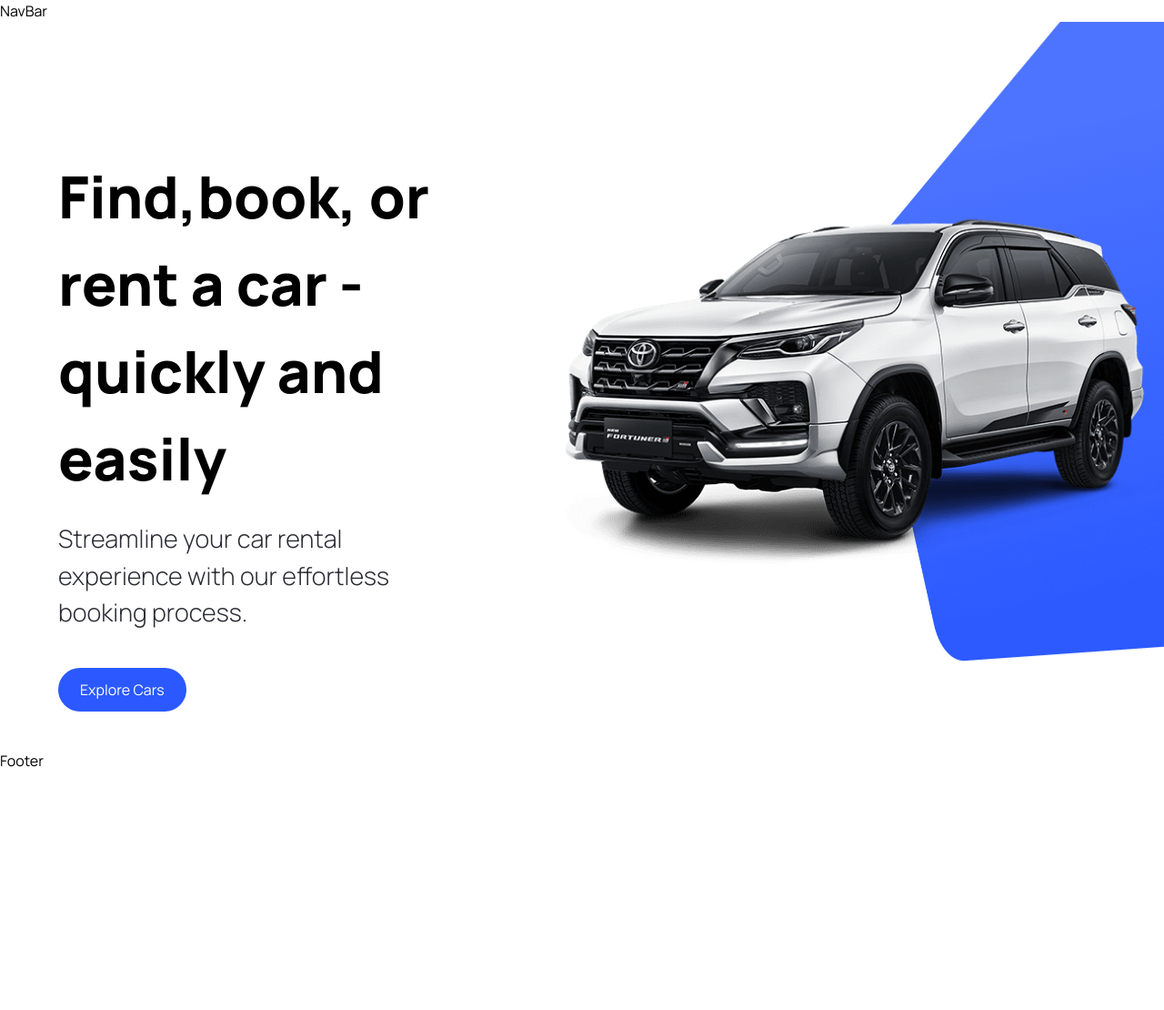
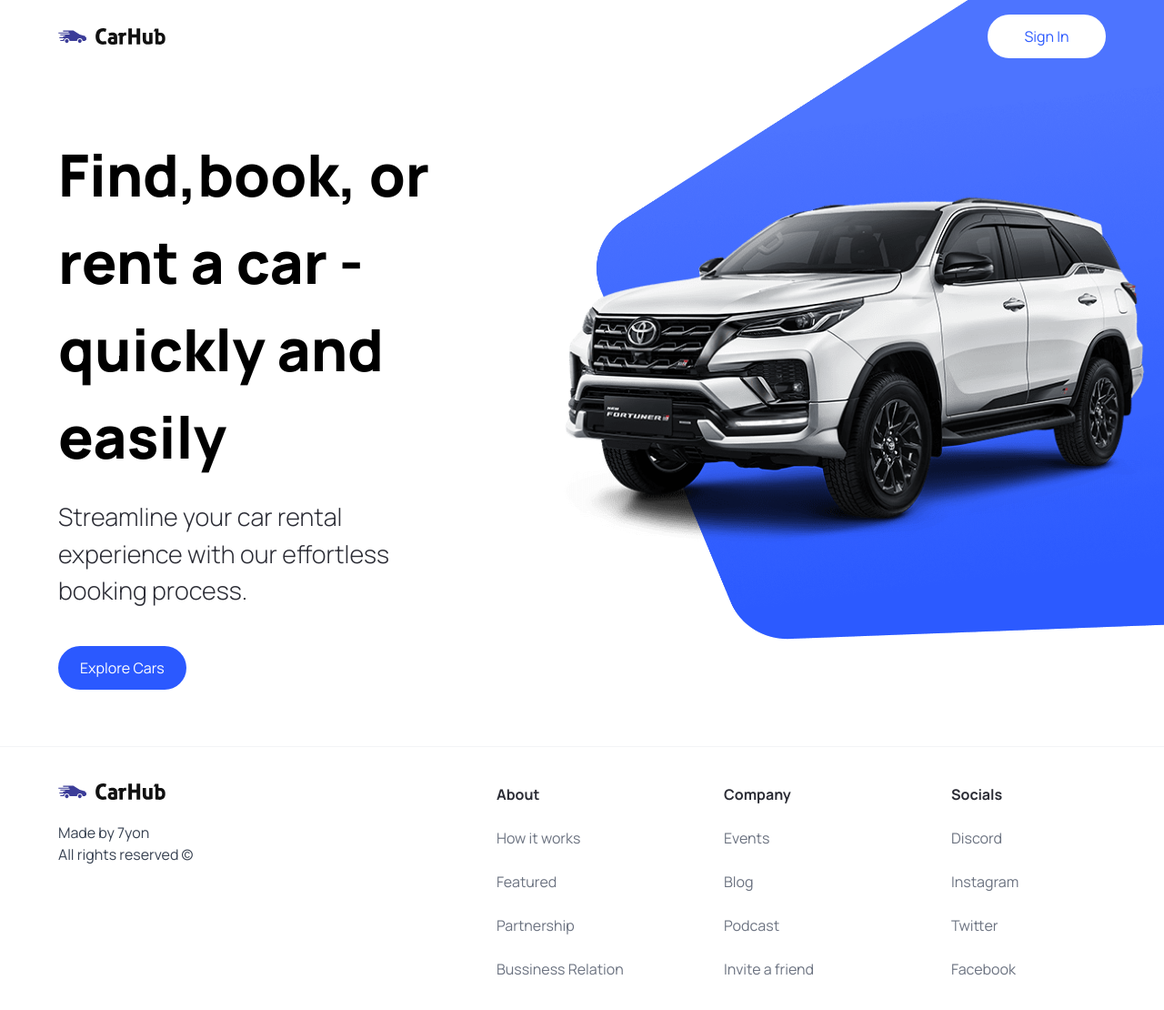
Before and after one commit to latttysh/next-carplace, a Next.js app: page / in a window 1280 px wide. Shown: the top 1110 px of the page at 91% size. Before the commit the page ends 848 px from the top, so only its background shows below. Built offline with nearby package versions, Linux system fonts and the light colour scheme.

Commit message:
Change hero bg, add Navbar and Footer

```diff
--- a/components/CustomButton.tsx
+++ b/components/CustomButton.tsx
@@ -7,11 +7,12 @@
   title,
   containerStyles,
   handleClick,
+  type,
 }: CustomButtonProps) => {
   return (
     <button
       disabled={false}
-      type={"button"}
+      type={type || "button"}
       className={`custom-btn ${containerStyles}`}
       onClick={handleClick}
     >
--- a/components/Footer.tsx
+++ b/components/Footer.tsx
@@ -1,7 +1,44 @@
-import React from "react";
+import Image from "next/image";
+import Link from "next/link";
+import { footerLinks } from "@/constants";
 
 const Footer = () => {
-  return <div>Footer</div>;
+  return (
+    <footer className="flex flex-col text-black-100 mt-5 border-t border-gray-100">
+      <div className="flex max-md:flex-col flex-wrap justify-between gap-5 sm:px-16 px-6 py-10">
+        <div className="flex flex-col justify-start items-start gap-6">
+          <Image
+            src={"/logo.svg"}
+            alt="logo"
+            width={118}
+            height={18}
+            className="object-contain"
+          />
+          <p className="text-base text-gray-700">
+            Made by 7yon <br />
+            All rights reserved &copy;
+          </p>
+        </div>
+
+        <div className="footer__links">
+          {footerLinks.map((link) => (
+            <div key={link.title} className="footer__link">
+              <h3 className="font-bold">{link.title}</h3>
+              {link.links.map((item) => (
+                <Link
+                  key={item.title}
+                  href={item.url}
+                  className="text-gray-500"
+                >
+                  {item.title}
+                </Link>
+              ))}
+            </div>
+          ))}
+        </div>
+      </div>
+    </footer>
+  );
 };
 
 export default Footer;
--- a/components/Hero.tsx
+++ b/components/Hero.tsx
@@ -26,9 +26,8 @@
       <div className="hero__image-container">
         <div className="hero__image">
           <Image src={"/hero.png"} alt="hero" fill className="object-contain" />
-
-          <div className="hero__image-overlay"></div>
         </div>
+        <div className="hero__image-overlay" />
       </div>
     </div>
   );
--- a/components/NavBar.tsx
+++ b/components/NavBar.tsx
@@ -1,7 +1,29 @@
 import Link from "next/link";
+import Image from "next/image";
+import CustomButton from "./CustomButton";
 
 const NavBar = () => {
-  return <div>NavBar</div>;
+  return (
+    <header className="w-full absolute z-10">
+      <nav className="max-w-[1440px] mx-auto flex justify-between items-center sm:px-16 px-6 py-4">
+        <Link href={"/"} className="flex justify-center items-center">
+          <Image
+            src={"/logo.svg"}
+            alt="Logo"
+            width={118}
+            height={18}
+            className="object-contain"
+          />
+        </Link>
+
+        <CustomButton
+          title="Sign In"
+          type="button"
+          containerStyles="text-primary-blue rounded-full bg-white min-w-[130px]"
+        />
+      </nav>
+    </header>
+  );
 };
 
 export default NavBar;
--- /dev/null
+++ b/constants/index.ts
@@ -0,0 +1,101 @@
+export const manufacturers = [
+    "Acura",
+    "Alfa Romeo",
+    "Aston Martin",
+    "Audi",
+    "Bentley",
+    "BMW",
+    "Buick",
+    "Cadillac",
+    "Chevrolet",
+    "Chrysler",
+    "Citroen",
+    "Dodge",
+    "Ferrari",
+    "Fiat",
+    "Ford",
+    "GMC",
+    "Honda",
+    "Hyundai",
+    "Infiniti",
+    "Jaguar",
+    "Jeep",
+    "Kia",
+    "Lamborghini",
+    "Land Rover",
+    "Lexus",
+    "Lincoln",
+    "Maserati",
+    "Mazda",
+    "McLaren",
+    "Mercedes-Benz",
+    "MINI",
+    "Mitsubishi",
+    "Nissan",
+    "Porsche",
+    "Ram",
+    "Rolls-Royce",
+    "Subaru",
+    "Tesla",
+    "Toyota",
+    "Volkswagen",
+    "Volvo",
+];
+
+export const yearsOfProduction = [
+    { title: "Year", value: "" },
+    { title: "2015", value: "2015" },
+    { title: "2016", value: "2016" },
+    { title: "2017", value: "2017" },
+    { title: "2018", value: "2018" },
+    { title: "2019", value: "2019" },
+    { title: "2020", value: "2020" },
+    { title: "2021", value: "2021" },
+    { title: "2022", value: "2022" },
+    { title: "2023", value: "2023" },
+];
+
+export const fuels = [
+    {
+        title: "Fuel",
+        value: "",
+    },
+    {
+        title: "Gas",
+        value: "Gas",
+    },
+    {
+        title: "Electricity",
+        value: "Electricity",
+    },
+];
+
+export const footerLinks = [
+    {
+        title: "About",
+        links: [
+            { title: "How it works", url: "/" },
+            { title: "Featured", url: "/" },
+            { title: "Partnership", url: "/" },
+            { title: "Bussiness Relation", url: "/" },
+        ],
+    },
+    {
+        title: "Company",
+        links: [
+            { title: "Events", url: "/" },
+            { title: "Blog", url: "/" },
+            { title: "Podcast", url: "/" },
+            { title: "Invite a friend", url: "/" },
+        ],
+    },
+    {
+        title: "Socials",
+        links: [
+            { title: "Discord", url: "/" },
+            { title: "Instagram", url: "/" },
+            { title: "Twitter", url: "/" },
+            { title: "Facebook", url: "/" },
+        ],
+    },
+];
--- a/types/index.ts
+++ b/types/index.ts
@@ -3,5 +3,6 @@
 export interface CustomButtonProps {
     title: string
     containerStyles?: string
+    type?: "button" | "submit"
     handleClick: MouseEventHandler<HTMLButtonElement>
 }
```
